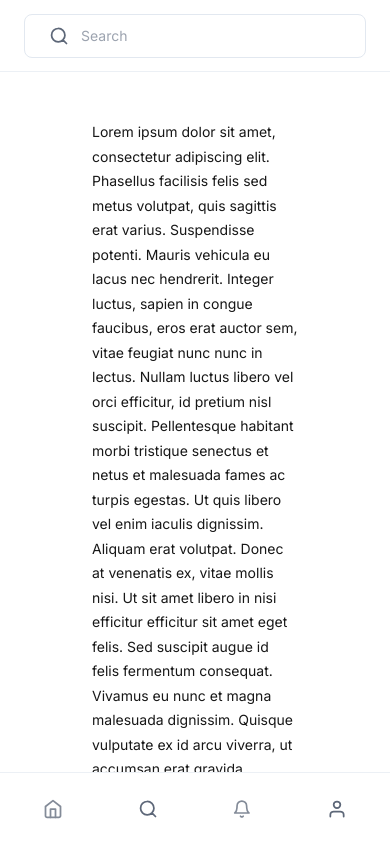
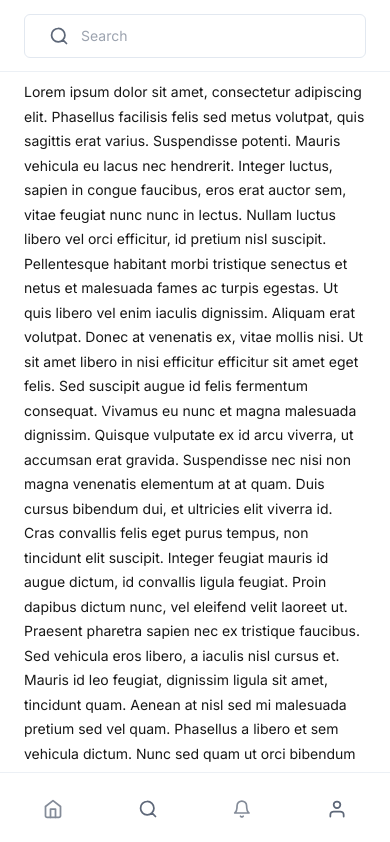
Before and after one commit to phathung2003/SocialMedia, a Next.js app: page / in a window 390 px wide. Shown: the top 842 px of the page. Built offline with nearby package versions, Linux system fonts and the light colour scheme.

Commit message:
fix(responsive): fix body overflowing horizontally + optimize reponsive mechanic and header scss

```diff
--- a/src/app/page.tsx
+++ b/src/app/page.tsx
@@ -1,6 +1,7 @@
 export default async function page() {
   return (
     <div className="body" id="body">
+      {" "}
       <p>
         Lorem ipsum dolor sit amet, consectetur adipiscing elit. Phasellus
         facilisis felis sed metus volutpat, quis sagittis erat varius.
--- a/src/components/Container.tsx
+++ b/src/components/Container.tsx
@@ -5,9 +5,5 @@ interface IProps {
 }
 
 export const Container: React.FC<IProps> = ({ children }) => {
-  return (
-    <div>
-      <div>{children}</div>
-    </div>
-  );
+  return <div>{children}</div>;
 };
--- a/src/styles/_body.scss
+++ b/src/styles/_body.scss
@@ -1,17 +1,18 @@
-/* Body */
+@import "common";
+
 .body {
   display: flex;
+  align-items: center;
+  box-sizing: border-box;
   width: 100vw;
+  height: auto;
   padding: 48px 92px 0 92px;
   background-color: var(--bodyBackground);
   color: var(--bodyForeground);
 
   line-height: 1.5;
-}
 
-/* Kích cỡ màn hình điện thoại */
-@media (max-width: 800px) {
-  .body {
-    padding: 48px 92px 72px 92px;
+  @include mobile {
+    padding: 80px 24px 72px 24px;
   }
 }
--- a/src/styles/_common.scss
+++ b/src/styles/_common.scss
@@ -37,6 +37,29 @@
     }
 */
 
+/* Kích cỡ màn hình điện thoại */
+@mixin mobile {
+  @media (max-width: 800px) {
+    @content;
+  }
+}
+
+.web {
+  display: flex;
+
+  @include mobile {
+    display: none;
+  }
+}
+
+.mobile {
+  display: none;
+
+  @include mobile {
+    display: flex;
+  }
+}
+
 h1 {
   @apply text-h1 font-semibold;
 }
--- a/src/styles/_header.scss
+++ b/src/styles/_header.scss
@@ -1,3 +1,5 @@
+@import "common";
+
 /* Logo */
 .logo {
   gap: 12px;
@@ -37,29 +39,28 @@
     font-size: 14px;
   }
 
-  .mobile {
-    border-radius: 6px;
-  }
-}
-
-.search:focus-within {
-  border-color: var(--searchFocusBorder);
-}
-
   .search-icon {
     transition:
       transform 0.3s ease,
       opacity 0.3s ease;
   }
 
-.search:focus-within .search-icon {
+  &:focus-within {
+    border-color: var(--searchFocusBorder);
+
+    input {
+      transform: translateX(calc(-20px - 12px));
+    }
+    .search-icon {
       transform: translateX(-20px);
       opacity: 0;
       visibility: hidden;
     }
+  }
 
-.search:focus-within input {
-  transform: translateX(calc(-20px - 12px));
+  @include mobile {
+    border-radius: 6px;
+  }
 }
 
 /* Cài đặt */
@@ -112,26 +113,13 @@
   color: var(--headerForeground);
 
   border-bottom: 1px solid var(--border);
-}
 
-.web {
-  display: flex;
-}
+  @include mobile {
+    position: fixed;
+    top: 0;
 
-.mobile {
     height: 72px;
     padding: 14px 24px 14px 24px;
-  display: none;
-}
-
-/* Kích cỡ màn hình điện thoại */
-@media (max-width: 800px) {
-  .mobile {
-    display: flex;
-  }
-
-  .web {
-    display: none;
   }
 }
 
--- a/src/styles/_reset.scss
+++ b/src/styles/_reset.scss
@@ -24,6 +24,7 @@ html:focus-within {
 }
 body {
   min-height: calc(100vh - 80px);
+  overflow-x: hidden;
   text-rendering: optimizeSpeed;
   line-height: 1.5;
 }
```
Lines whose indentation alone changed are shown as unchanged.
